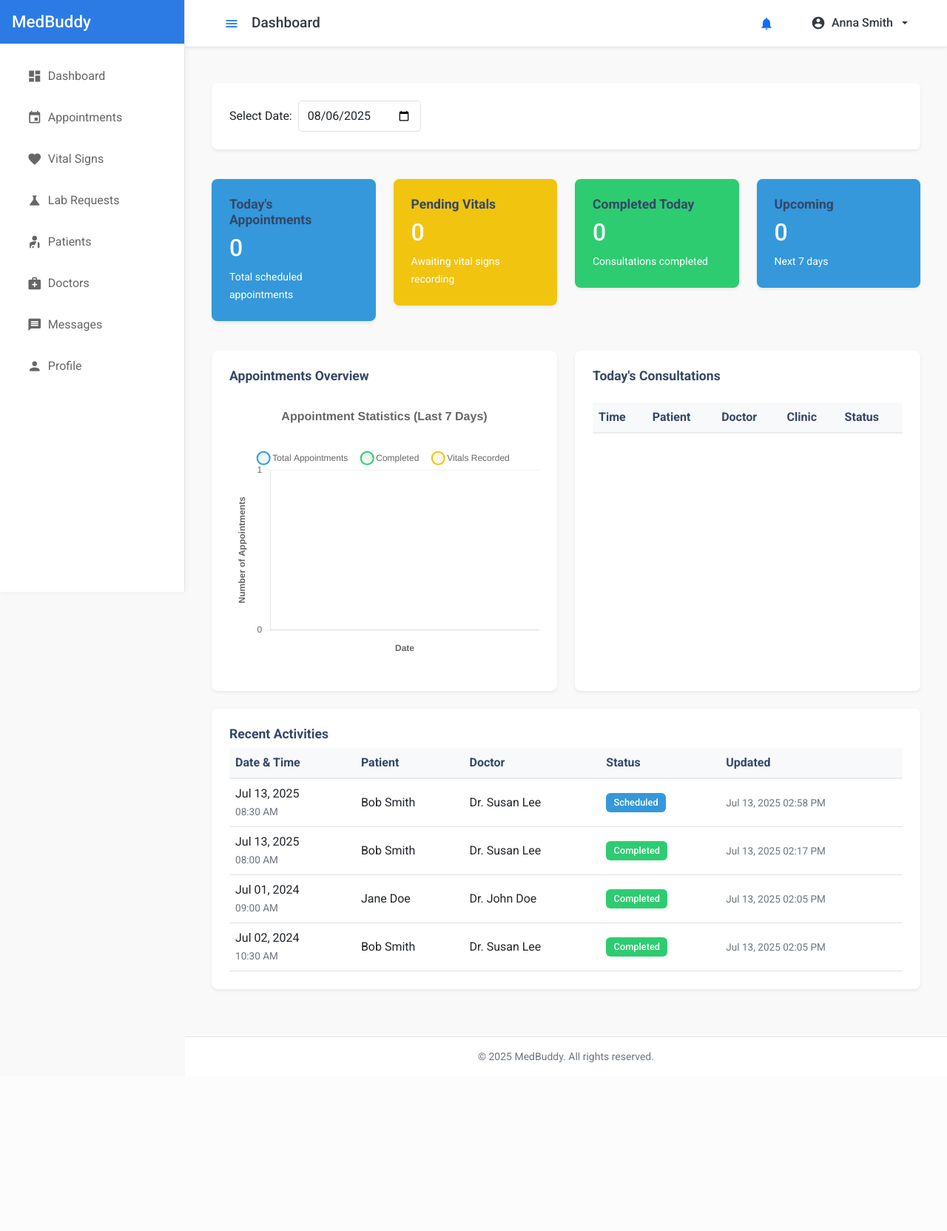
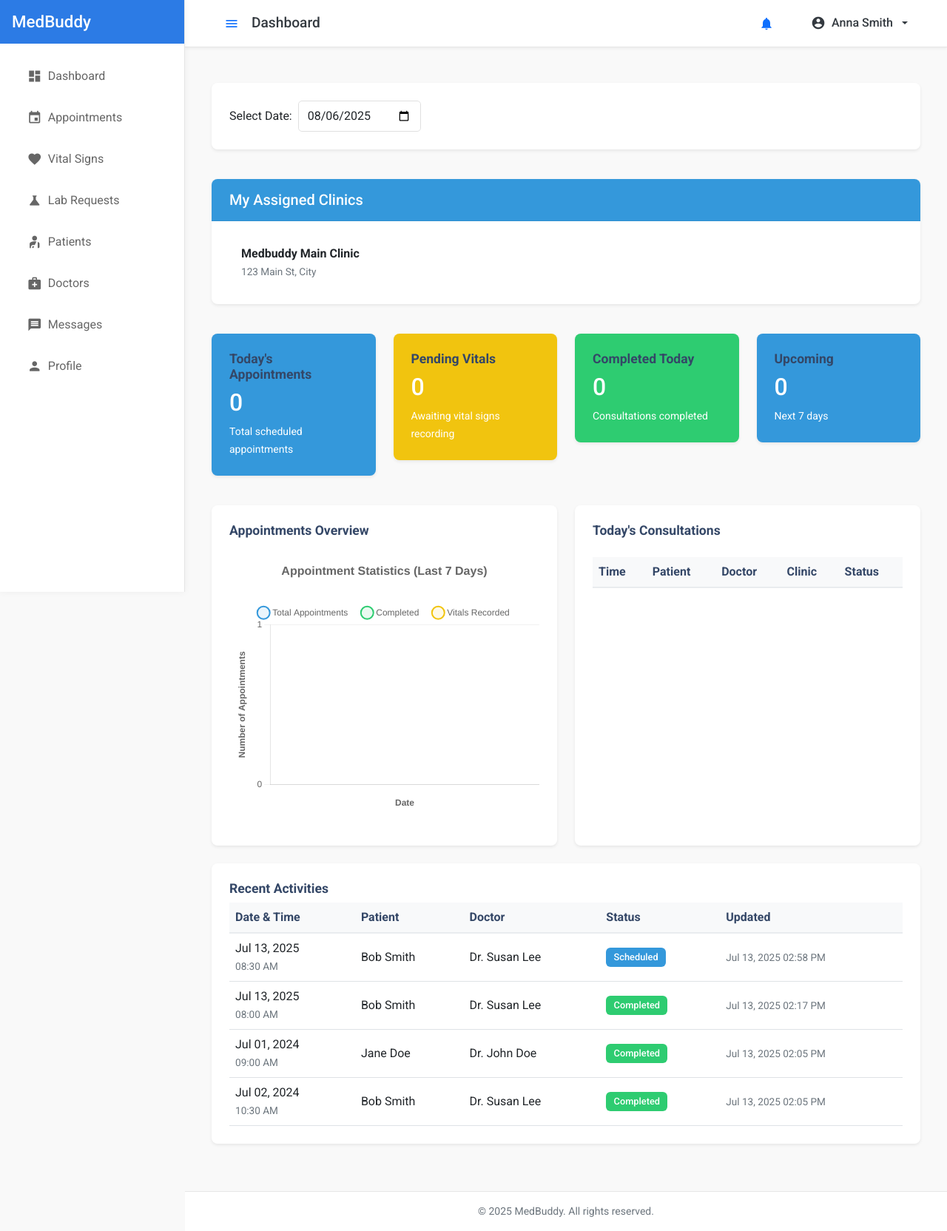
Before and after one commit to Rhemjohn-Dave/Medbuddy, a PHP site: page /Medbuddy/pages/staff/index.php in a window 1280 px wide. Shown: the whole page at 74% size. Before the commit the page ends 1436 px from the top, so only its background shows below. Run offline with PHP 8.4, Linux system fonts and the light colour scheme; a user stored in the database is signed in; data comes from the database, SQL or seed files in the repository; lists and menus that the app fills with data are empty; some libraries are stand-ins or nearby versions.

Commit message:
fix staff dashboard, add clinic assigned

```diff
--- a/pages/staff/pages/dashboard.php
+++ b/pages/staff/pages/dashboard.php
@@ -12,53 +12,47 @@ if (session_status() === PHP_SESSION_NONE) {
     session_start();
 }
 $staff_user_id = $_SESSION['user_id'];
-$stmt = $conn->prepare("SELECT sc.clinic_id FROM staff_clinics sc JOIN staff s ON sc.staff_id = s.id WHERE s.user_id = ?");
+$stmt = $conn->prepare("SELECT sc.clinic_id, c.name, c.address FROM staff_clinics sc JOIN staff s ON sc.staff_id = s.id JOIN clinics c ON sc.clinic_id = c.id WHERE s.user_id = ? AND c.status = 'active'");
 $stmt->execute([$staff_user_id]);
-$assigned_clinics = $stmt->fetchAll(PDO::FETCH_COLUMN);
+$assigned_clinics = $stmt->fetchAll(PDO::FETCH_ASSOC);
 
 try {
-    // Get total appointments for selected date
-    $stmt = $conn->prepare("
-        SELECT COUNT(*)
-        FROM appointments
-        WHERE DATE(date) = ? AND status = 'scheduled'
-    ");
-    $stmt->execute([$selected_date]);
+    // Get total appointments for selected date (in assigned clinics)
+    if (!empty($assigned_clinics)) {
+        $clinic_ids = array_column($assigned_clinics, 'clinic_id');
+        $placeholders = implode(',', array_fill(0, count($clinic_ids), '?'));
+        $stmt = $conn->prepare("SELECT COUNT(*) FROM appointments WHERE DATE(date) = ? AND status = 'scheduled' AND clinic_id IN ($placeholders)");
+        $params = array_merge([$selected_date], $clinic_ids);
+        $stmt->execute($params);
         $total_appointments = $stmt->fetchColumn();
 
-    // Get pending vital signs for today
-    $stmt = $conn->prepare("
-        SELECT COUNT(*)
-        FROM appointments a
-        WHERE DATE(a.date) = ?
-        AND a.status = 'scheduled'
-        AND (a.vitals_recorded = 0 OR a.vitals_recorded IS NULL)
-    ");
-    $stmt->execute([$selected_date]);
+        // Get pending vital signs for today (in assigned clinics)
+        $stmt = $conn->prepare("SELECT COUNT(*) FROM appointments a WHERE DATE(a.date) = ? AND a.status = 'scheduled' AND (a.vitals_recorded = 0 OR a.vitals_recorded IS NULL) AND a.clinic_id IN ($placeholders)");
+        $stmt->execute($params);
         $pending_vitals = $stmt->fetchColumn();
 
-    // Get completed consultations today
-    $stmt = $conn->prepare("
-        SELECT COUNT(*)
-        FROM appointments
-        WHERE DATE(date) = ? AND status = 'completed'
-    ");
-    $stmt->execute([$selected_date]);
+        // Get completed consultations today (in assigned clinics)
+        $stmt = $conn->prepare("SELECT COUNT(*) FROM appointments WHERE DATE(date) = ? AND status = 'completed' AND clinic_id IN ($placeholders)");
+        $stmt->execute($params);
         $completed_consultations = $stmt->fetchColumn();
 
-    // Get upcoming appointments (next 7 days)
-    $stmt = $conn->prepare("
-        SELECT COUNT(*)
-        FROM appointments
-        WHERE date BETWEEN CURDATE() AND DATE_ADD(CURDATE(), INTERVAL 7 DAY)
-        AND status = 'scheduled'
-    ");
-    $stmt->execute();
+        // Get upcoming appointments (next 7 days, in assigned clinics)
+        $upcoming_params = $clinic_ids;
+        $upcoming_placeholders = implode(',', array_fill(0, count($clinic_ids), '?'));
+        $stmt = $conn->prepare("SELECT COUNT(*) FROM appointments WHERE date BETWEEN CURDATE() AND DATE_ADD(CURDATE(), INTERVAL 7 DAY) AND status = 'scheduled' AND clinic_id IN ($upcoming_placeholders)");
+        $stmt->execute($upcoming_params);
         $upcoming_appointments = $stmt->fetchColumn();
+    } else {
+        $total_appointments = 0;
+        $pending_vitals = 0;
+        $completed_consultations = 0;
+        $upcoming_appointments = 0;
+    }
 
     // Get today's consultations with vital signs status, filtered by assigned clinics
     if (!empty($assigned_clinics)) {
-        $placeholders = implode(',', array_fill(0, count($assigned_clinics), '?'));
+        $clinic_ids = array_column($assigned_clinics, 'clinic_id');
+        $placeholders = implode(',', array_fill(0, count($clinic_ids), '?'));
         $consult_sql = "
             SELECT
                 a.id,
@@ -81,7 +75,7 @@ try {
             AND a.clinic_id IN ($placeholders)
             ORDER BY a.time ASC
         ";
-        $params = array_merge([$selected_date], $assigned_clinics);
+        $params = array_merge([$selected_date], $clinic_ids);
         $stmt = $conn->prepare($consult_sql);
         $stmt->execute($params);
         $consultations = $stmt->fetchAll(PDO::FETCH_ASSOC);
@@ -111,7 +105,10 @@ try {
     $recent_activities = $stmt->fetchAll(PDO::FETCH_ASSOC);
 
     // Get appointment statistics for the chart (last 7 days)
-    $stmt = $conn->prepare("
+    if (!empty($assigned_clinics)) {
+        $clinic_ids = array_column($assigned_clinics, 'clinic_id');
+        $placeholders = implode(',', array_fill(0, count($clinic_ids), '?'));
+        $stats_sql = "
             SELECT
                 DATE(date) as appointment_date,
                 COUNT(*) as total,
@@ -119,11 +116,16 @@ try {
                 SUM(CASE WHEN vitals_recorded = 1 THEN 1 ELSE 0 END) as vitals_recorded
             FROM appointments
             WHERE date BETWEEN DATE_SUB(CURDATE(), INTERVAL 6 DAY) AND CURDATE()
+            AND clinic_id IN ($placeholders)
             GROUP BY DATE(date)
             ORDER BY date ASC
-    ");
-    $stmt->execute();
+        ";
+        $stmt = $conn->prepare($stats_sql);
+        $stmt->execute($clinic_ids);
         $appointment_stats = $stmt->fetchAll(PDO::FETCH_ASSOC);
+    } else {
+        $appointment_stats = [];
+    }
 
 } catch (PDOException $e) {
     error_log("Dashboard error: " . $e->getMessage());
@@ -159,6 +161,29 @@ try {
             </div>
         </div>
     </div>
+
+    <!-- Assigned Clinics Section -->
+    <?php if (!empty($assigned_clinics)): ?>
+    <div class="row mb-4">
+        <div class="col">
+            <div class="card border-info">
+                <div class="card-header bg-info text-white">
+                    <h5 class="mb-0">My Assigned Clinics</h5>
+                </div>
+                <div class="card-body">
+                    <ul class="list-group list-group-flush">
+                        <?php foreach ($assigned_clinics as $clinic): ?>
+                            <li class="list-group-item">
+                                <strong><?php echo htmlspecialchars($clinic['name']); ?></strong><br>
+                                <small class="text-muted"><?php echo htmlspecialchars($clinic['address']); ?></small>
+                            </li>
+                        <?php endforeach; ?>
+                    </ul>
+                </div>
+            </div>
+        </div>
+    </div>
+    <?php endif; ?>
 
     <!-- Statistics Cards -->
     <div class="row mb-4">
```
Lines whose indentation alone changed are shown as unchanged.
